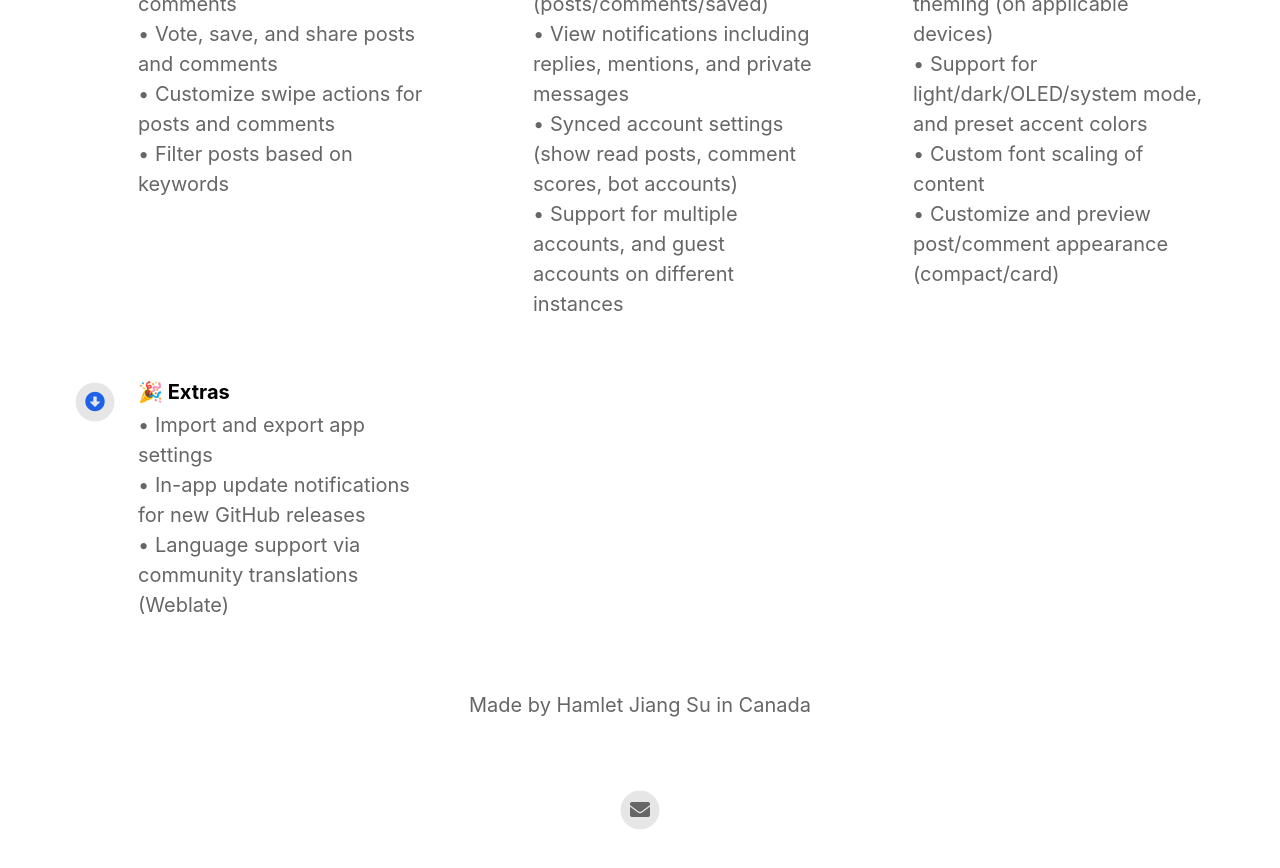
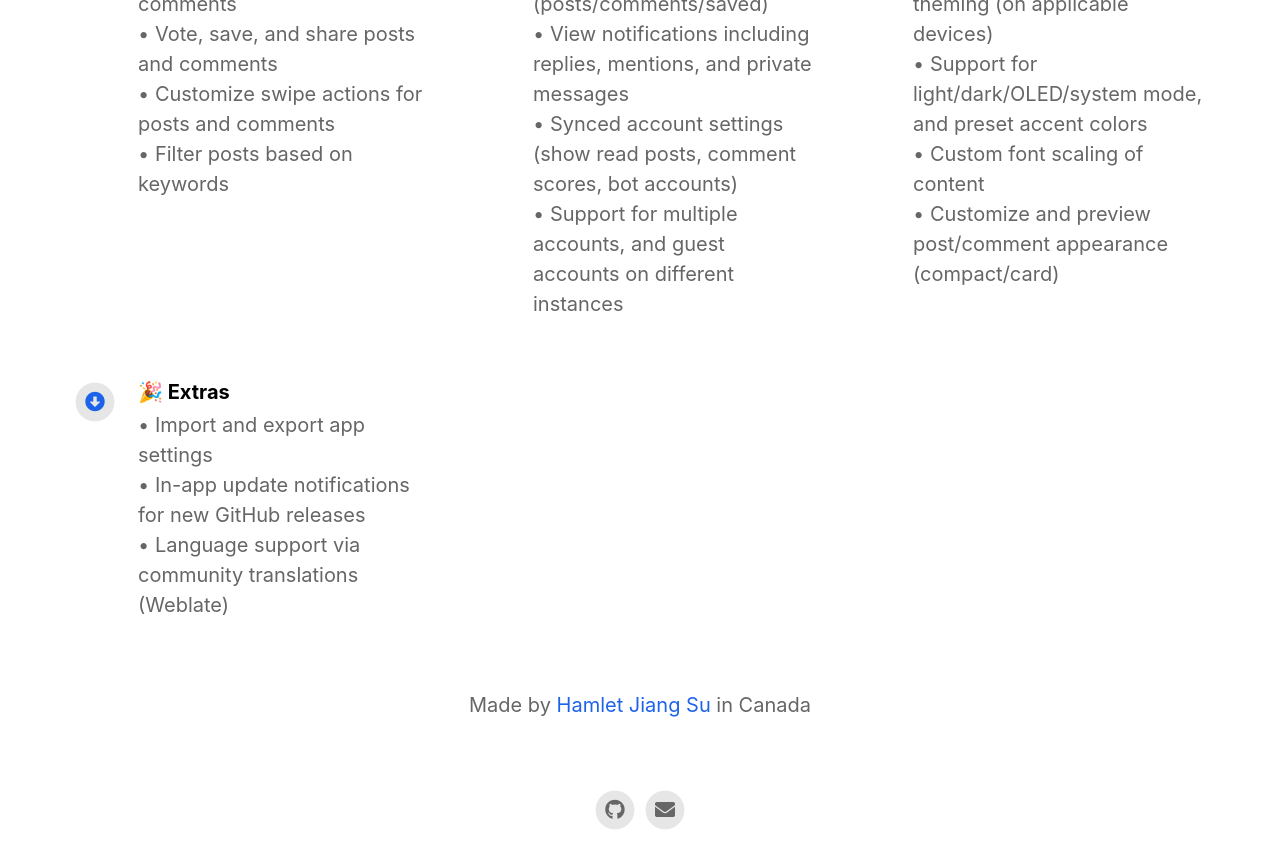
Before and after one commit to codenyte/thunder-website, a Jekyll site: the page built from index.html, in a window 1280 px wide and 900 px high, scrolled down 1454 px. Shown: the top 868 px of the window. Built offline with Jekyll 4.4.1, drawn with Linux system fonts in a browser that asks for light colours; nearby versions of some CDN libraries; part of the change alters nothing that is shown.

```diff
--- a/_config.yml
+++ b/_config.yml
@@ -21,13 +21,13 @@ enable_smart_app_banner                   : true
 
 # Information About Yourself
 your_name                                 : Hamlet Jiang Su
-your_link                                 :
+your_link                                 : https://github.com/hjiangsu
 your_city                                 : Canada
 email_address                             : hamlet.jiangsu@outlook.com
 facebook_username                         :
 instagram_username                        :
 twitter_username                          :
-github_username                           :
+github_username                           : hjiangsu
 youtube_username                          :
 # linkedin_username                         : hjiangsu
 mastodon_link                             :
```
